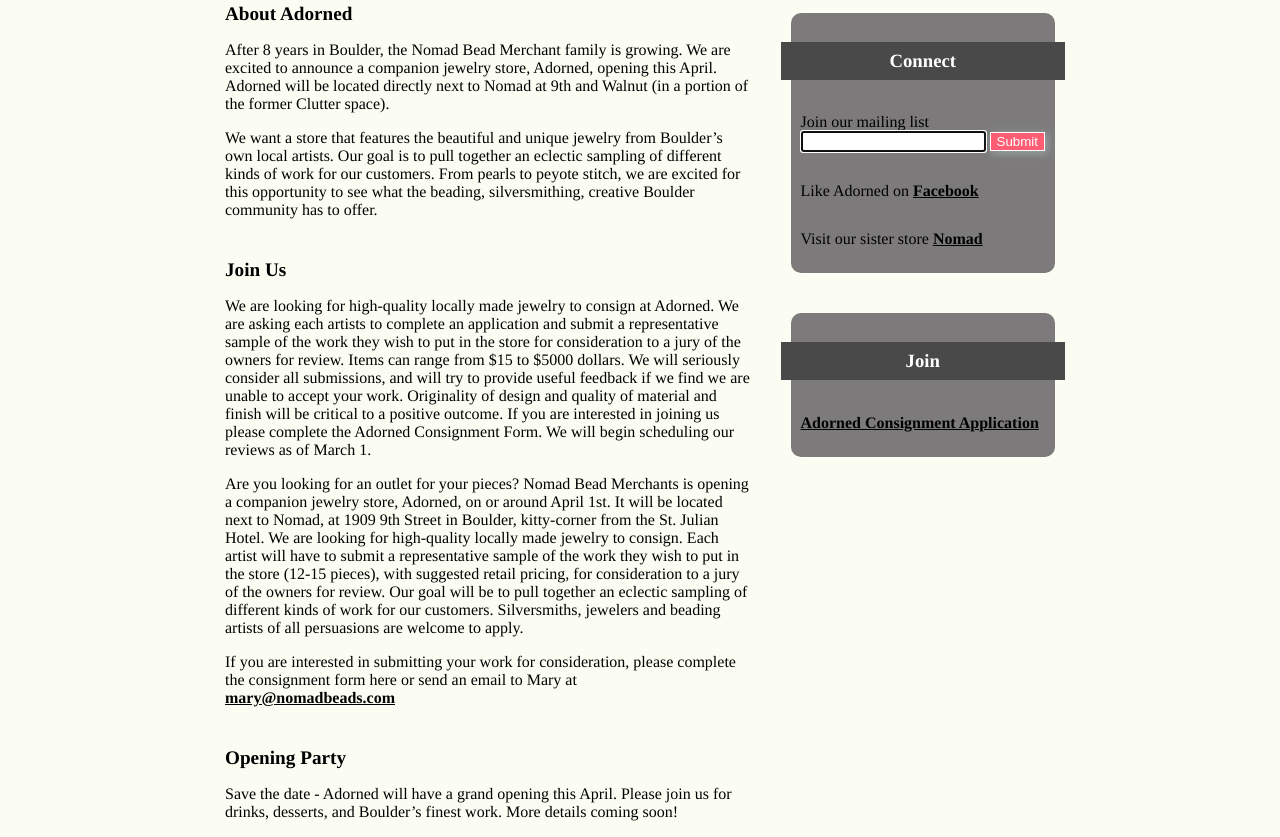
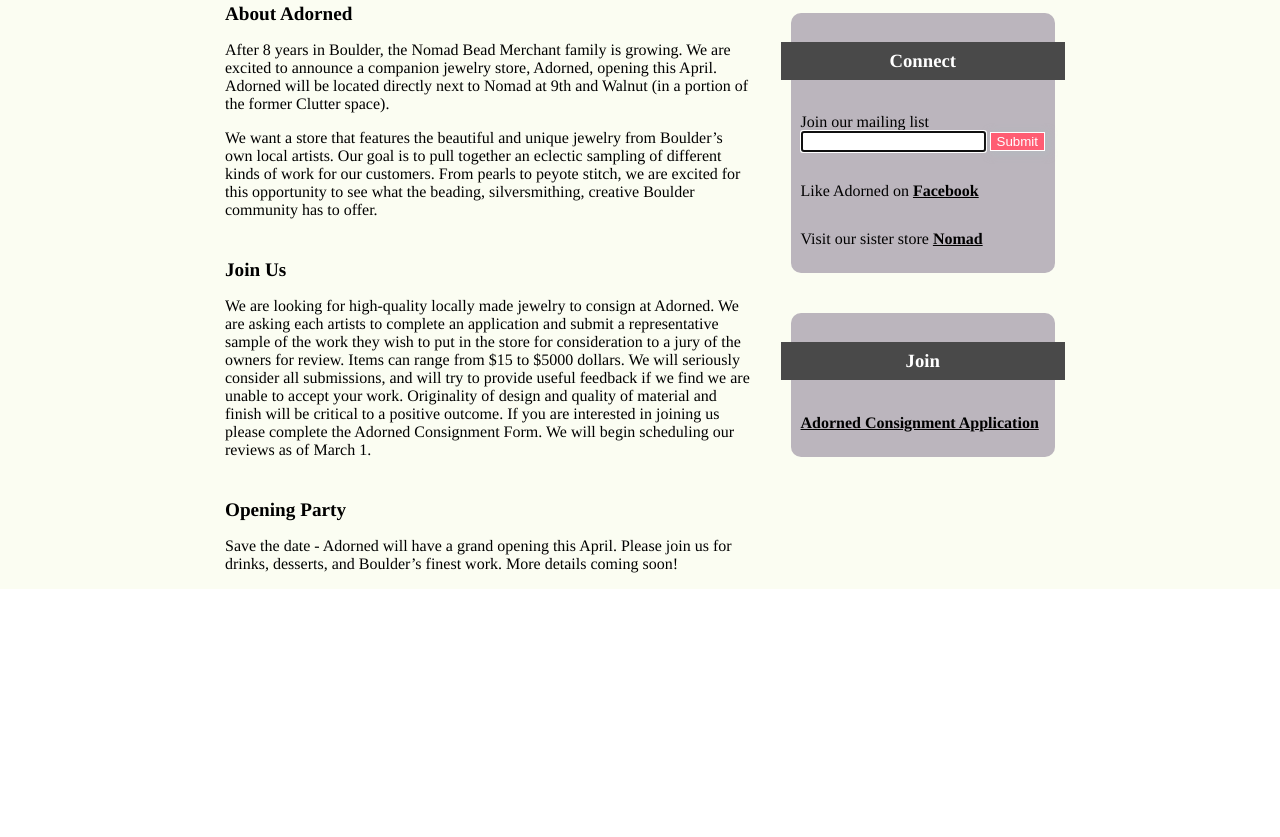
Before and after one commit to adorned/adorned.github.io, a plain HTML site: page index.html in a window 1280 px wide. Shown: the part 322-1159 px from the top of the page. After the commit the page ends 911 px from the top, so only its background shows below. Drawn offline with Linux system fonts and the light colour scheme; a script that the page names is missing; a web font is replaced by a local one.

Commit message:
fixing colors removing extra content

```diff
--- a/index.html
+++ b/index.html
@@ -26,8 +26,6 @@
 
         <h2>Join Us</h2>
         <p>We are looking for high-quality locally made jewelry to consign at Adorned. We are asking each artists to complete an application and submit a representative sample of the work they wish to put in the store for consideration to a jury of the owners for review. Items can range from $15 to $5000 dollars. We will seriously consider all submissions, and will try to provide useful feedback if we find we are unable to accept your work. Originality of design and quality of material and finish will be critical to a positive outcome. If you are interested in joining us please complete the Adorned Consignment Form. We will begin scheduling our reviews as of March 1.</p>
-        <p>Are you looking for an outlet for your pieces? Nomad Bead Merchants is opening a companion jewelry store, Adorned, on or around April 1st. It will be located next to Nomad, at 1909 9th Street in Boulder, kitty-corner from the St. Julian Hotel. We are looking for high-quality locally made jewelry to consign. Each artist will have to submit a representative sample of the work they wish to put in the store (12-15 pieces), with suggested retail pricing, for consideration to a jury of the owners for review. Our goal will be to pull together an eclectic sampling of different kinds of work for our customers. Silversmiths, jewelers and beading artists of all persuasions are welcome to apply.</p>
-        <p>If you are interested in submitting your work for consideration, please complete the consignment form here or send an email to Mary at <a href="mailto:mary@nomadbeads.com">mary@nomadbeads.com</a></p>
 
         <h2>Opening Party</h2>
         <p>Save the date - Adorned will have a grand opening this April. Please join us for drinks, desserts, and Boulder’s finest work. More details coming soon!</p>
--- a/styles.css
+++ b/styles.css
@@ -123,7 +123,7 @@
 
 .linkbox {
   padding: 10px;
-  background-color: #7c7a7a;
+  background-color: #bbb5bd;
   margin: 20px 0 20px 20px;;
   border-radius: 10px;
 }
```
